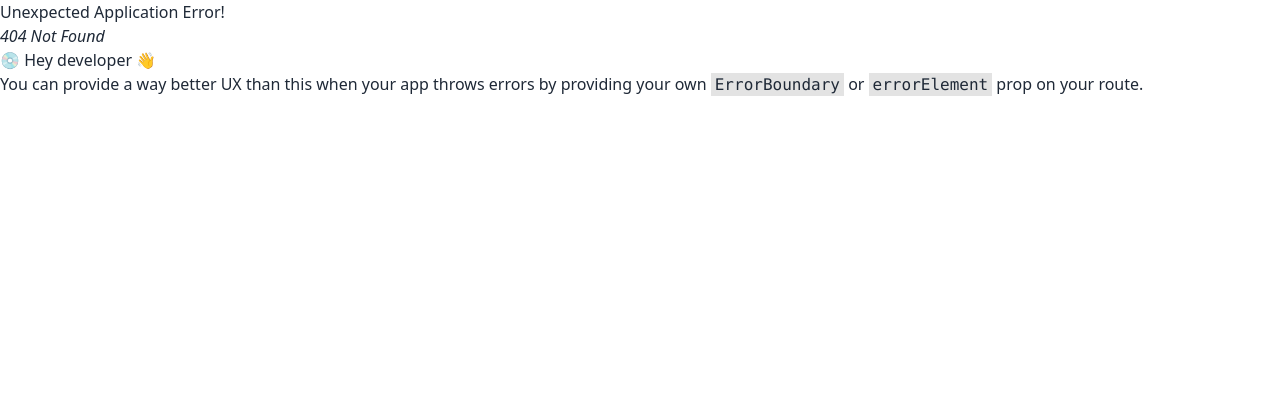
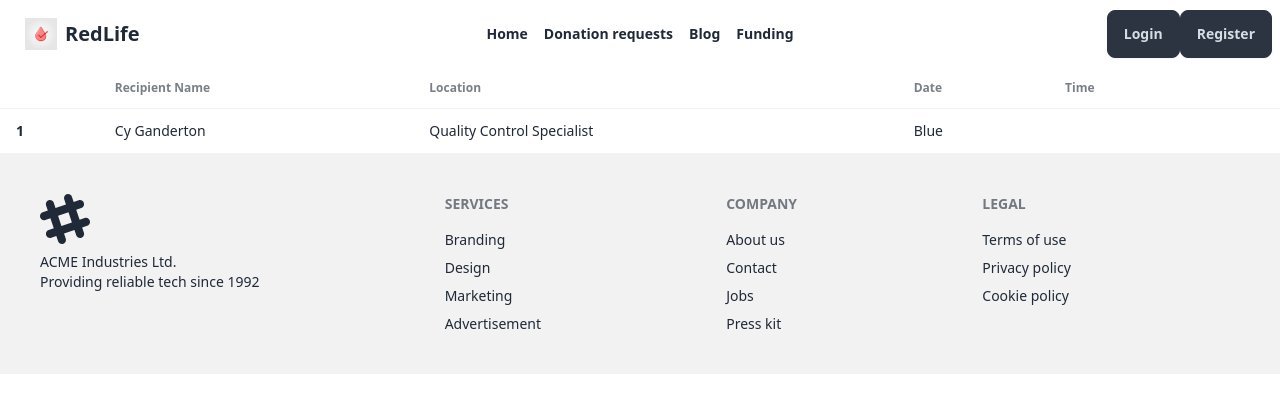
Before and after one commit to OMI786I/reset-assignment-12-client, a React (Vite) app: page /donationRequests in a window 1280 px wide. Before the commit this address had no page. Shown: the top 412 px of the page. Built offline with nearby package versions, Linux system fonts and the light colour scheme.

Commit message:
basic donor request page

```diff
--- /dev/null
+++ b/src/Pages/Request.jsx
@@ -0,0 +1,32 @@
+const Request = () => {
+  return (
+    <div>
+      <div className="overflow-x-auto">
+        <table className="table">
+          {/* head */}
+          <thead>
+            <tr>
+              <th></th>
+              <th>Recipient Name</th>
+              <th>Location</th>
+              <th>Date</th>
+              <th>Time</th>
+              <th></th>
+            </tr>
+          </thead>
+          <tbody>
+            {/* row 1 */}
+            <tr>
+              <th>1</th>
+              <td>Cy Ganderton</td>
+              <td>Quality Control Specialist</td>
+              <td>Blue</td>
+            </tr>
+          </tbody>
+        </table>
+      </div>
+    </div>
+  );
+};
+
+export default Request;
--- a/src/Pages/SearchDonor.jsx
+++ b/src/Pages/SearchDonor.jsx
@@ -78,8 +78,8 @@ const SearchDonor = () => {
         </select>
         {errors.name && <span className="text-red-600">Name is required</span>}
       </div>
-      <div className="form-control mt-6">
-        <button className="btn btn-primary">Signup</button>
+      <div className="form-control mt-6 max-w-md">
+        <button className="btn btn-neutral">Search</button>
       </div>
     </form>
   );
--- a/src/main.jsx
+++ b/src/main.jsx
@@ -6,6 +6,7 @@ import { RouterProvider, createBrowserRouter } from "react-router-dom";
 import Root from "./Root/Root.jsx";
 import Home from "./Pages/Home.jsx";
 import SearchDonor from "./Pages/SearchDonor.jsx";
+import Request from "./Pages/Request.jsx";
 
 const router = createBrowserRouter([
   {
@@ -20,6 +21,10 @@ const router = createBrowserRouter([
         path: "/searchPage",
         element: <SearchDonor></SearchDonor>,
       },
+      {
+        path: "/donationRequests",
+        element: <Request></Request>,
+      },
     ],
   },
 ]);
```
